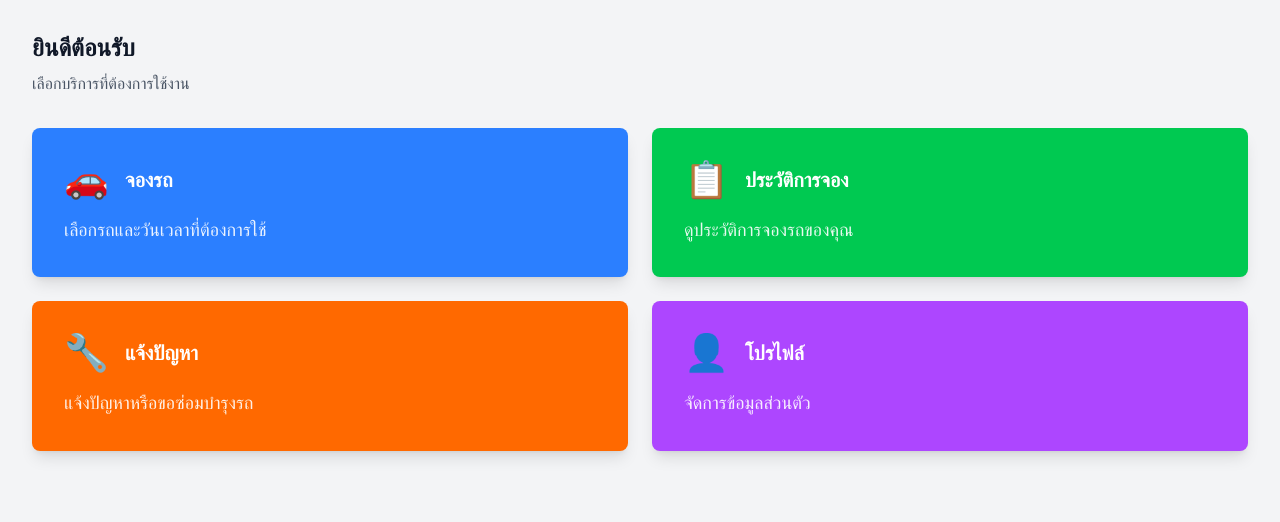
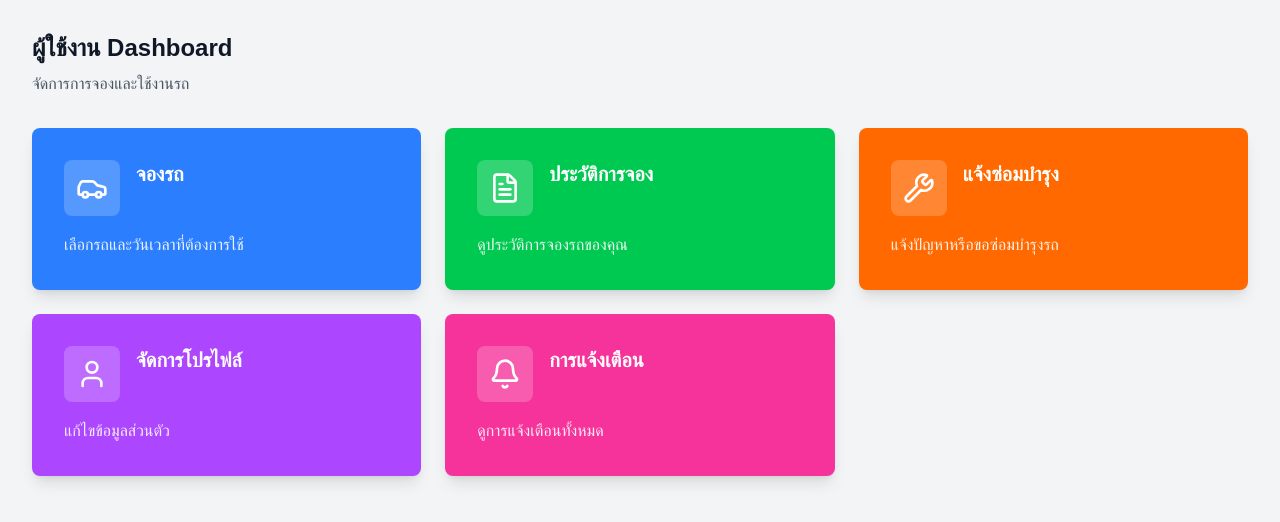
Before and after one commit to turk2003/vehicle-management, a Next.js app: page /user in a window 1280 px wide. Shown: the top 522 px of the page. Built offline with nearby package versions, Linux system fonts and the light colour scheme; no server answers.

Commit message:
update ui logo

```diff
--- a/app/admin/page.tsx
+++ b/app/admin/page.tsx
@@ -1,43 +1,44 @@
 "use client"
 
 import { useRouter } from "next/navigation"
-import { useState, useEffect } from "react"
+import { Users, Car, Calendar, Wrench, BarChart3 } from "lucide-react"
 
 export default function AdminPage() {
   const router = useRouter()
+
   const menuItems = [
     {
       title: "จัดการผู้ใช้",
       description: "เพิ่ม แก้ไข ลบผู้ใช้ในระบบ",
-      icon: "👥",
+      icon: Users,
       href: "/admin/users",
       color: "bg-blue-500 hover:bg-blue-600"
     },
     {
       title: "จัดการรถ",
       description: "เพิ่ม แก้ไข ลบข้อมูลรถและประเภทรถ",
-      icon: "🚗",
+      icon: Car,
       href: "/admin/vehicles",
       color: "bg-green-500 hover:bg-green-600"
     },
     {
       title: "จัดการการจอง",
       description: "ดูและจัดการคำขอจองรถทั้งหมด",
-      icon: "📅",
+      icon: Calendar,
       href: "/admin/bookings",
       color: "bg-purple-500 hover:bg-purple-600"
     },
     {
       title: "จัดการการซ่อมบำรุง",
       description: "ติดตามและจัดการการซ่อมบำรุงรถ",
-      icon: "🔧",
+      icon: Wrench,
       href: "/admin/maintenance",
       color: "bg-orange-500 hover:bg-orange-600"
     },
     {
       title: "รายงานและสถิติ",
       description: "ดูรายงานการใช้งานและสถิติต่างๆ",
-      icon: "📊",
+      icon: BarChart3,
       href: "/admin/reports",
       color: "bg-pink-500 hover:bg-pink-600"
     },
@@ -45,40 +46,41 @@ export default function AdminPage() {
 
   return (
     <div className="min-h-screen bg-gray-100">
-
-
-      {/* Main Content */}
       <main className="max-w-7xl mx-auto px-4 sm:px-6 lg:px-8 py-8">
         <div className="mb-8">
-          <h2 className="text-xl font-semibold text-gray-900 mb-2">
-            เมนูการจัดการ
+          <h2 className="text-2xl font-semibold text-gray-900 mb-2">
+            ผู้ดูแลระบบ Dashboard
           </h2>
           <p className="text-gray-600">
-            เลือกหมวดหมู่ที่ต้องการจัดการ
+            จัดการระบบและข้อมูลทั้งหมด
           </p>
         </div>
 
         {/* Menu Grid */}
         <div className="grid grid-cols-1 md:grid-cols-2 lg:grid-cols-3 gap-6">
-          {menuItems.map((item, index) => (
+          {menuItems.map((item, index) => {
+            const IconComponent = item.icon
+            return (
               <div
                 key={index}
                 onClick={() => router.push(item.href)}
-              className={`${item.color} text-white rounded-lg p-6 cursor-pointer transform hover:scale-105 transition-all duration-200 shadow-lg hover:shadow-xl`}
+                className={`${item.color} text-white rounded-lg p-8 cursor-pointer transform hover:scale-105 transition-all duration-200 shadow-lg hover:shadow-xl`}
               >
-              <div className="flex items-center mb-4">
-                <span className="text-3xl mr-3">{item.icon}</span>
+                <div className="flex items-start mb-4">
+                  <div className="p-3 bg-white/20 rounded-lg mr-4">
+                    <IconComponent className="w-8 h-8" />
+                  </div>
+                  <div className="flex-1">
                     <h3 className="text-xl font-semibold">{item.title}</h3>
+                  </div>
                 </div>
                 <p className="text-white/90 leading-relaxed">
                   {item.description}
                 </p>
               </div>
-          ))}
+            )
+          })}
         </div>
-
-
-
       </main>
     </div>
   )
--- a/app/approver/page.tsx
+++ b/app/approver/page.tsx
@@ -1,6 +1,7 @@
 "use client"
 
 import { useRouter } from "next/navigation"
+import { CheckCircle, FileText, BarChart3 } from "lucide-react"
 
 export default function ApproverPage() {
   const router = useRouter()
@@ -9,7 +10,7 @@ export default function ApproverPage() {
     {
       title: "อนุมัติการจอง",
       description: "พิจารณาคำขออนุมัติการจองรถ",
-      icon: "✅",
+      icon: CheckCircle,
       href: "/approver/approve",
       color: "bg-blue-500 hover:bg-blue-600",
       count: "pending"
@@ -17,14 +18,14 @@ export default function ApproverPage() {
     {
       title: "ประวัติการอนุมัติ",
       description: "ดูประวัติการอนุมัติทั้งหมด",
-      icon: "📋",
+      icon: FileText,
       href: "/approver/history",
       color: "bg-green-500 hover:bg-green-600"
     },
     {
       title: "รายงานการใช้รถ",
       description: "สถิติและรายงานการใช้รถ",
-      icon: "📊",
+      icon: BarChart3,
       href: "/approver/reports",
       color: "bg-purple-500 hover:bg-purple-600"
     },
@@ -43,29 +44,34 @@ export default function ApproverPage() {
         </div>
 
         {/* Menu Grid */}
-        <div className="grid grid-cols-1 md:grid-cols-2 lg:grid-cols-2 gap-6">
-          {menuItems.map((item, index) => (
+        <div className="grid grid-cols-1 md:grid-cols-2 lg:grid-cols-3 gap-6">
+          {menuItems.map((item, index) => {
+            const IconComponent = item.icon
+            return (
               <div
                 key={index}
                 onClick={() => router.push(item.href)}
                 className={`${item.color} text-white rounded-lg p-8 cursor-pointer transform hover:scale-105 transition-all duration-200 shadow-lg hover:shadow-xl`}
               >
-              <div className="flex items-center mb-4">
-                <span className="text-4xl mr-4">{item.icon}</span>
-                <div>
-                  <h3 className="text-xl font-semibold">{item.title}</h3>
+                <div className="flex items-start mb-4">
+                  <div className="p-3 bg-white/20 rounded-lg mr-4">
+                    <IconComponent className="w-8 h-8" />
+                  </div>
+                  <div className="flex-1">
+                    <h3 className="text-xl font-semibold mb-1">{item.title}</h3>
                     {item.count === "pending" && (
-                    <span className="inline-flex items-center px-2 py-1 text-xs font-medium bg-red-100 text-red-800 rounded-full mt-1">
+                      <span className="inline-flex items-center px-2 py-1 text-xs font-medium bg-red-100 text-red-800 rounded-full">
                         รอการอนุมัติ
                       </span>
                     )}
                   </div>
                 </div>
-              <p className="text-white/90 leading-relaxed text-lg">
+                <p className="text-white/90 leading-relaxed">
                   {item.description}
                 </p>
               </div>
-          ))}
+            )
+          })}
         </div>
       </main>
     </div>
--- a/app/user/page.tsx
+++ b/app/user/page.tsx
@@ -1,40 +1,47 @@
 "use client"
 
 import { useRouter } from "next/navigation"
-import { useState, useEffect } from "react"
+import { Car, FileText, Wrench, User, Bell } from "lucide-react"
 
-export default function UserDashboard() {
+export default function UserPage() {
   const router = useRouter()
 
   const menuItems = [
     {
       title: "จองรถ",
       description: "เลือกรถและวันเวลาที่ต้องการใช้",
-      icon: "🚗",
+      icon: Car,
       href: "/user/booking",
       color: "bg-blue-500 hover:bg-blue-600"
     },
     {
       title: "ประวัติการจอง",
       description: "ดูประวัติการจองรถของคุณ",
-      icon: "📋",
+      icon: FileText,
       href: "/user/my-bookings",
       color: "bg-green-500 hover:bg-green-600"
     },
     {
-      title: "แจ้งปัญหา",
+      title: "แจ้งซ่อมบำรุง",
       description: "แจ้งปัญหาหรือขอซ่อมบำรุงรถ",
-      icon: "🔧",
+      icon: Wrench,
       href: "/user/maintenance",
       color: "bg-orange-500 hover:bg-orange-600"
     },
     {
-      title: "โปรไฟล์",
-      description: "จัดการข้อมูลส่วนตัว",
-      icon: "👤",
+      title: "จัดการโปรไฟล์",
+      description: "แก้ไขข้อมูลส่วนตัว",
+      icon: User,
       href: "/user/profile",
       color: "bg-purple-500 hover:bg-purple-600"
-    }
+    },
+    {
+      title: "การแจ้งเตือน",
+      description: "ดูการแจ้งเตือนทั้งหมด",
+      icon: Bell,
+      href: "/user/notifications",
+      color: "bg-pink-500 hover:bg-pink-600"
+    },
   ]
 
   return (
@@ -42,30 +49,37 @@ export default function UserDashboard() {
       <main className="max-w-7xl mx-auto px-4 sm:px-6 lg:px-8 py-8">
         <div className="mb-8">
           <h2 className="text-2xl font-semibold text-gray-900 mb-2">
-            ยินดีต้อนรับ
+            ผู้ใช้งาน Dashboard
           </h2>
           <p className="text-gray-600">
-            เลือกบริการที่ต้องการใช้งาน
+            จัดการการจองและใช้งานรถ
           </p>
         </div>
 
         {/* Menu Grid */}
-        <div className="grid grid-cols-1 md:grid-cols-2 lg:grid-cols-2 gap-6">
-          {menuItems.map((item, index) => (
+        <div className="grid grid-cols-1 md:grid-cols-2 lg:grid-cols-3 gap-6">
+          {menuItems.map((item, index) => {
+            const IconComponent = item.icon
+            return (
               <div
                 key={index}
                 onClick={() => router.push(item.href)}
                 className={`${item.color} text-white rounded-lg p-8 cursor-pointer transform hover:scale-105 transition-all duration-200 shadow-lg hover:shadow-xl`}
               >
-              <div className="flex items-center mb-4">
-                <span className="text-4xl mr-4">{item.icon}</span>
+                <div className="flex items-start mb-4">
+                  <div className="p-3 bg-white/20 rounded-lg mr-4">
+                    <IconComponent className="w-8 h-8" />
+                  </div>
+                  <div className="flex-1">
                     <h3 className="text-xl font-semibold">{item.title}</h3>
                   </div>
-              <p className="text-white/90 leading-relaxed text-lg">
+                </div>
+                <p className="text-white/90 leading-relaxed">
                   {item.description}
                 </p>
               </div>
-          ))}
+            )
+          })}
         </div>
       </main>
     </div>
--- a/package.json
+++ b/package.json
@@ -16,6 +16,7 @@
     "bcryptjs": "^3.0.3",
     "dotenv": "^17.2.3",
     "jsonwebtoken": "^9.0.3",
+    "lucide-react": "^0.574.0",
     "next": "16.1.1",
     "pg": "^8.16.3",
     "react": "19.2.3",
```
Also changed, not shown: 1 other file (tests, documents, lock files or other folders). Lines whose indentation alone changed are shown as unchanged.
